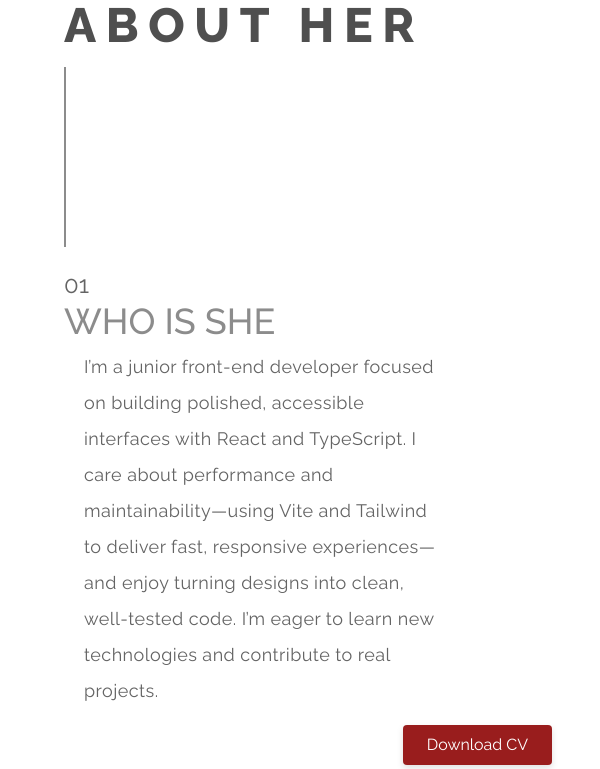
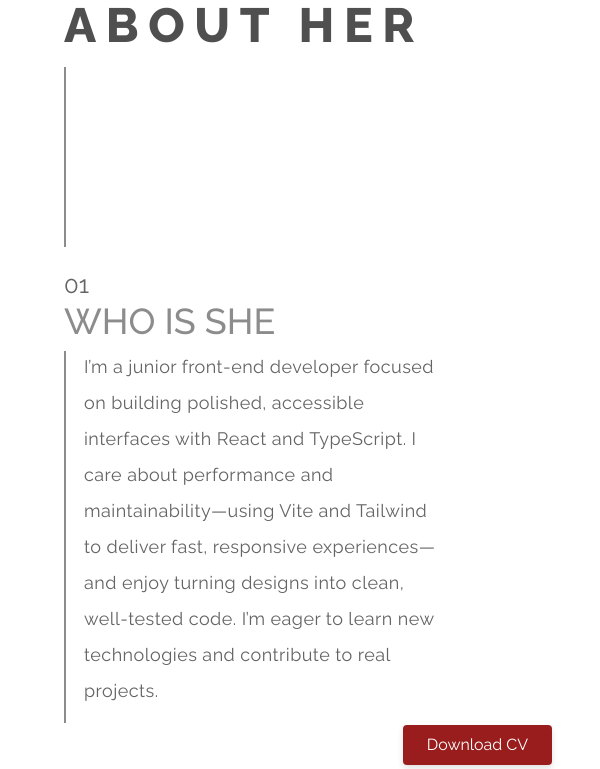
Before and after one commit to bavayra/Portfolio, a React (Vite) app: page / in a window 600 px wide. Shown: the part 963-1732 px from the top of the page. Built offline with nearby package versions, Linux system fonts and the light colour scheme.

Commit message:
refactor(600): added min-width @media + merged duplicated variables under more flexible @media

```diff
--- a/src/index.css
+++ b/src/index.css
@@ -144,15 +144,18 @@
 
 @media (min-width: 412px) and (max-width: 480px) {
   :root {
+    --block-div-top: 110px;
+    --hero-div-h: 180px;
+  }
+}
+
+@media (min-width: 412px) and (max-width: 600px) {
+  :root {
     --block-div-sm-h: 288px;
     --block-div-md-h: 320px;
-    --block-div-lg-h: 360px;
+    --block-div-lg-h: 372px;
     --block-div-xl-h: 380px;
     --block-div-2xl-h: 360px;
-
-    --block-div-top: 110px;
-
-    --hero-div-h: 180px;
   }
 }
 
@@ -170,6 +173,8 @@
     --section-div-top-h: 112px;
     --section-div-top-top: 28px;
     --section-div-bot-h: 180px;
+
+    --block-div-top: 114px;
   }
 }
 
```
